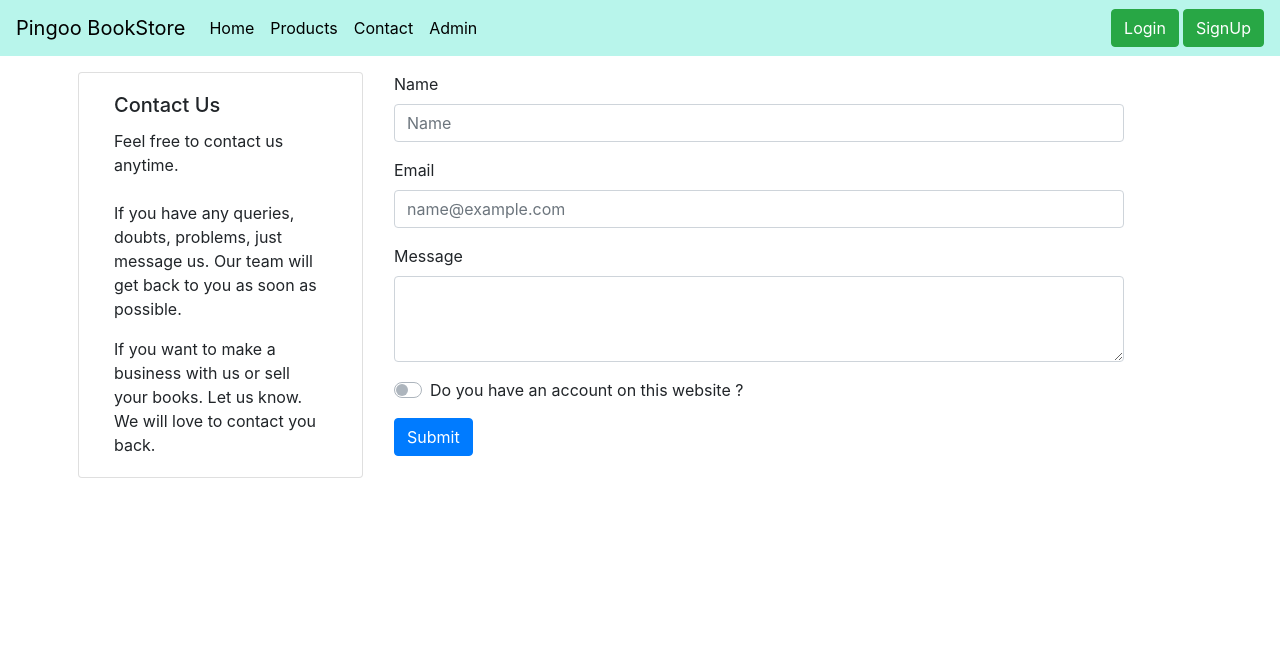
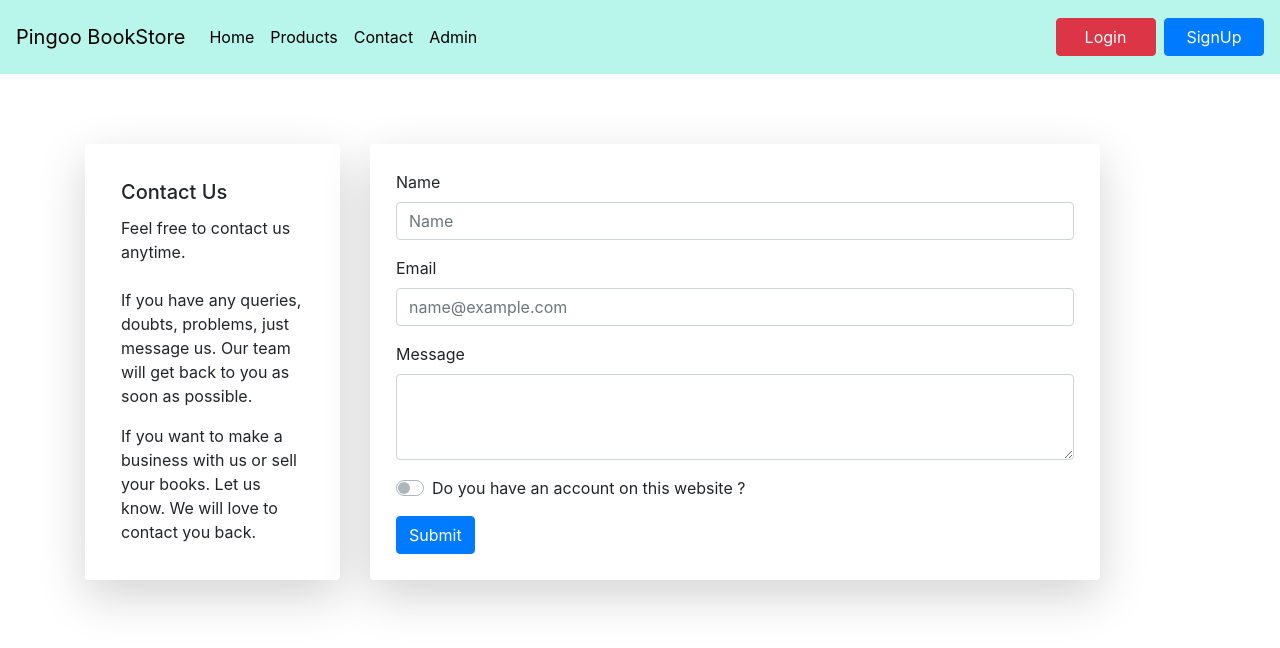
Before and after one commit to hkm007/BookStore, a Django app: page /contact in a window 1280 px wide. Shown: the top 648 px of the page. Run offline with Django 3.2, Linux system fonts and the light colour scheme; some libraries are stand-ins or nearby versions.

Commit message:
commited to new branch

```diff
--- a/store/templates/store/base.html
+++ b/store/templates/store/base.html
@@ -41,10 +41,12 @@
             </li>
           </ul>
           {% if user.is_authenticated %}
-            <a class="btn btn-success my-2 my-sm-0" href="/client/logout">Logout</a>
+            <a class="btn btn-dark my-2 my-sm-0" style = "min-width: 100px;" href="/client/logout">Logout</a>
           {% else %}
-            <button class="btn btn-success my-2 my-sm-0 mr-1" type="submit" data-toggle="modal" data-target="#loginModal">Login</button>
-            <button class="btn btn-success my-2 my-sm-0" type="submit" data-toggle="modal" data-target="#signupModal">SignUp</button>
+            <span style = "padding-top:10px;padding-bottom:10px;">
+              <button class="btn btn-danger my-2 my-sm-0 mr-1" type="submit" style = "min-width: 100px;" data-toggle="modal" data-target="#loginModal">Login</button>
+              <button class="btn btn-primary my-2 my-sm-0" type="submit" style = "min-width: 100px;" data-toggle="modal" data-target="#signupModal">SignUp</button>
+            </span>
           {% endif %}
         </div>
     </nav>
--- a/store/templates/store/contact.html
+++ b/store/templates/store/contact.html
@@ -1,40 +1,71 @@
-{% extends 'store/base.html' %}
-
-{% block content %}
-<div class="row">
-    <div class="card col-lg-3 m-2">
+{% extends 'store/base.html' %} {% block content %}
+<div class="row" style="margin-top: 70px;">
+  <div class="col-md-3">
+    <div class="shadow-lg p-3 mb-5 bg-white rounded">
       <div class="card-body">
         <h5 class="card-title">Contact Us</h5>
         <p class="card-text">
-              Feel free to contact us anytime. <br /><br/>If you have any queries, doubts, problems, just message us.
-              Our team will get back to you as soon as possible.
+          Feel free to contact us anytime. <br /><br />If you have any queries,
+          doubts, problems, just message us. Our team will get back to you as
+          soon as possible.
         </p>
         <p class="card-text">
-            If you want to make a business with us or sell your books. Let us know. We will love to contact you back.
+          If you want to make a business with us or sell your books. Let us
+          know. We will love to contact you back.
         </p>
       </div>
     </div>
-    <div class="col-lg-8 m-2">
-        <form action="/contact/post" method="POST">
+  </div>
+  <div class="col-md-8">
+    <div class="shadow-lg p-3 mb-5 bg-white rounded">
+      <form action="/contact/post" method="POST" style = "padding: 10px;">
         <div class="form-group">
           <label for="qname">Name</label>
-              <input type="text" class="form-control" id="qname" name="qname" placeholder="Name" required>
+          <input
+            type="text"
+            class="form-control"
+            id="qname"
+            name="qname"
+            placeholder="Name"
+            required
+          />
         </div>
         <div class="form-group">
           <label for="email">Email</label>
-              <input type="email" class="form-control" id="email" name="email" placeholder="name@example.com" required>
+          <input
+            type="email"
+            class="form-control"
+            id="email"
+            name="email"
+            placeholder="name@example.com"
+            required
+          />
         </div>
         <div class="form-group">
           <label for="message">Message</label>
-              <textarea class="form-control" id="message" name="message" rows="3" required></textarea>
+          <textarea
+            class="form-control"
+            id="message"
+            name="message"
+            rows="3"
+            required
+          ></textarea>
         </div>
         <div class="custom-control custom-switch mb-3">
-              <input type="checkbox" class="custom-control-input" id="status" name="status">
-              <label class="custom-control-label" for="status">Do you have an account on this website ?</label>
+          <input
+            type="checkbox"
+            class="custom-control-input"
+            id="status"
+            name="status"
+          />
+          <label class="custom-control-label" for="status"
+            >Do you have an account on this website ?</label
+          >
         </div>
         {% csrf_token %}
         <button type="submit" class="btn btn-primary">Submit</button>
       </form>
     </div>
   </div>
+</div>
 {% endblock %}
```
Also changed, not shown: store/static/store/css/home.css (+6 -2 lines), store/templates/store/home.html (+5 -11 lines), store/templates/store/products.html (+16 -12 lines), db.sqlite3. Lines whose indentation alone changed are shown as unchanged.
